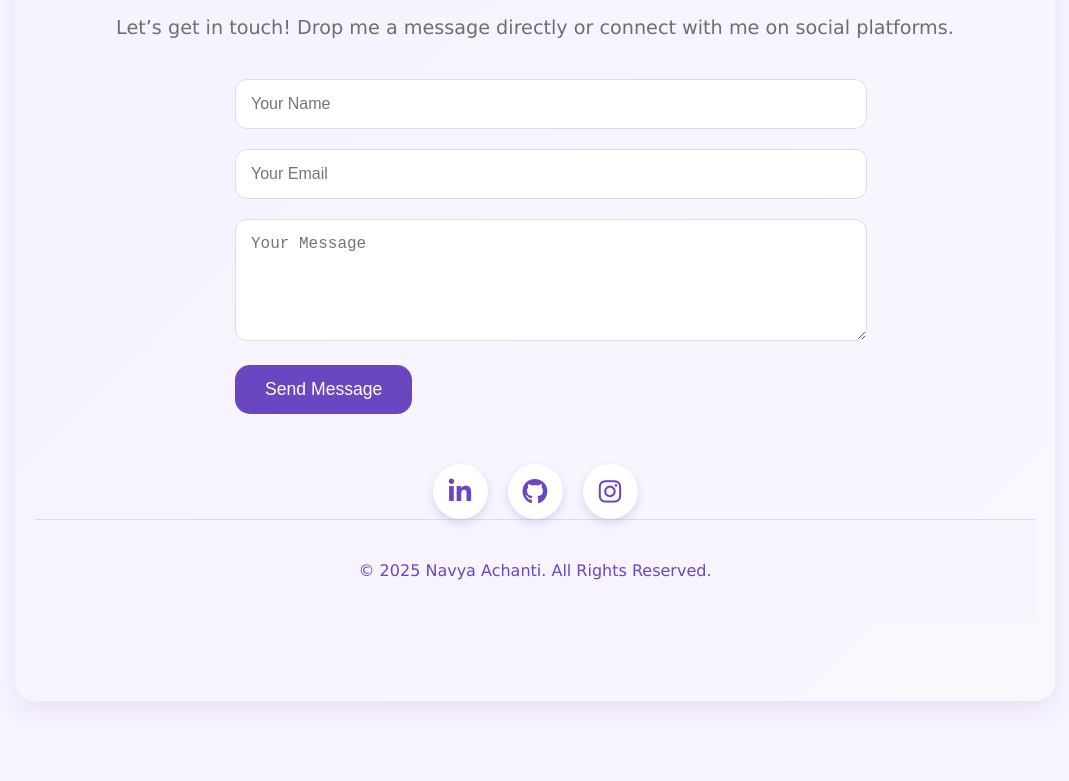
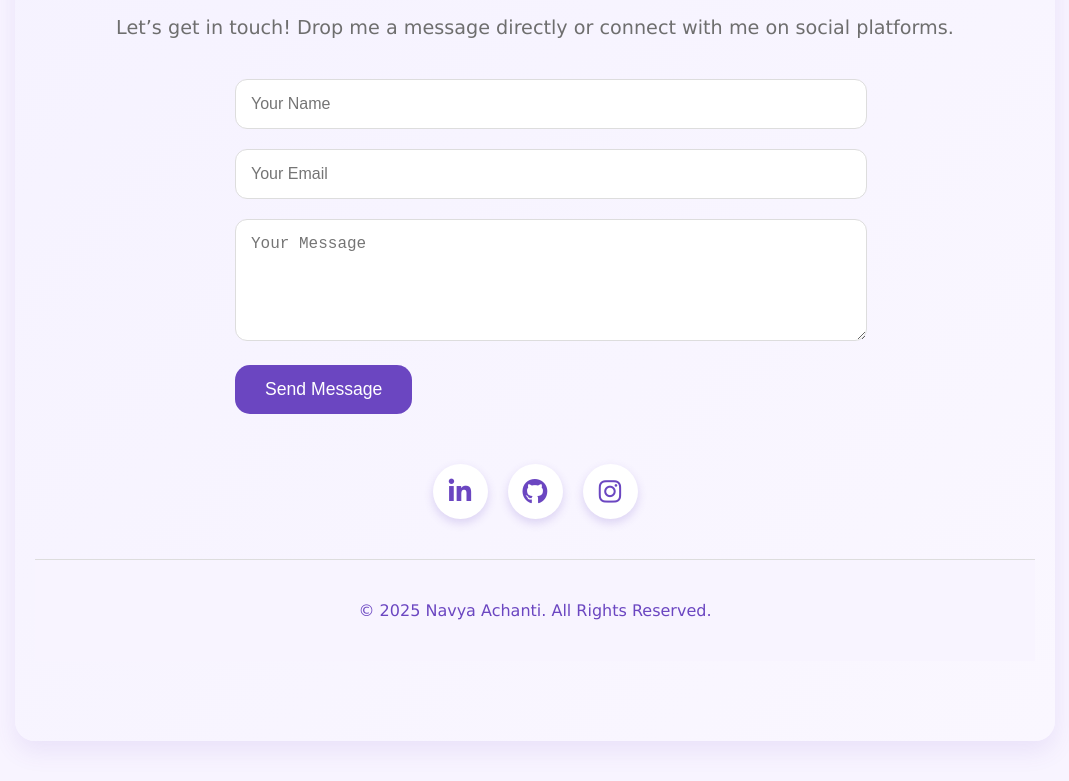
Before and after one commit to Navyaaa2708/portfolio, a plain HTML site: page index.html in a window 1280 px wide. Shown: the part 4063-4844 px from the top of the page, without its empty margins (105-1174 px from the left). Before the commit the page ends 4804 px from the top, so only its background shows below. Drawn offline with Linux system fonts and the light colour scheme.

Commit message:
Update style.css

```diff
--- a/css/style.css
+++ b/css/style.css
@@ -978,3 +978,14 @@ header {
     padding: 15px 0;
   }
 }
+
+footer {
+  background-color: #f8f4ff;
+  text-align: center;
+  padding: 25px 20px;
+  font-size: 1rem;
+  color: #6b46c1;
+  font-weight: 500;
+  border-top: 1px solid #ddd;
+  margin-top: 40px;
+}
```
